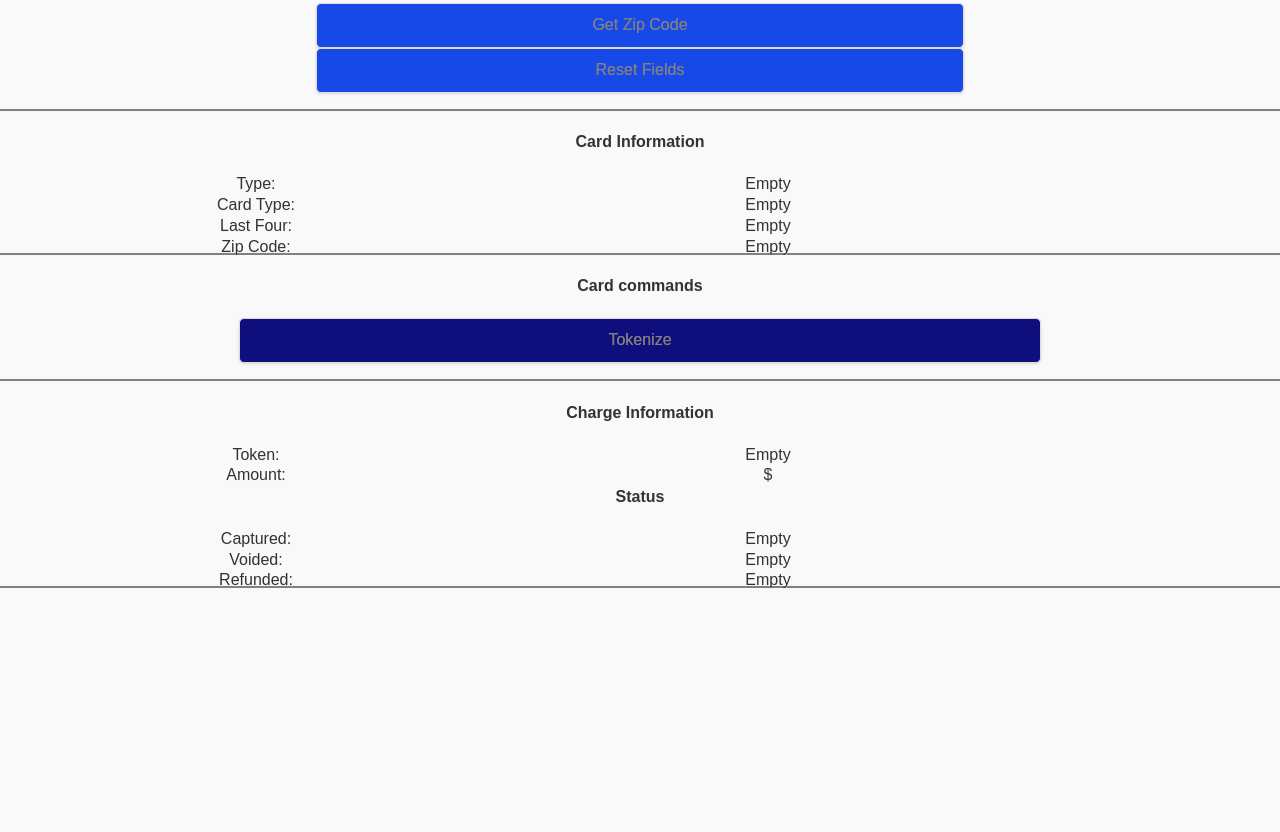
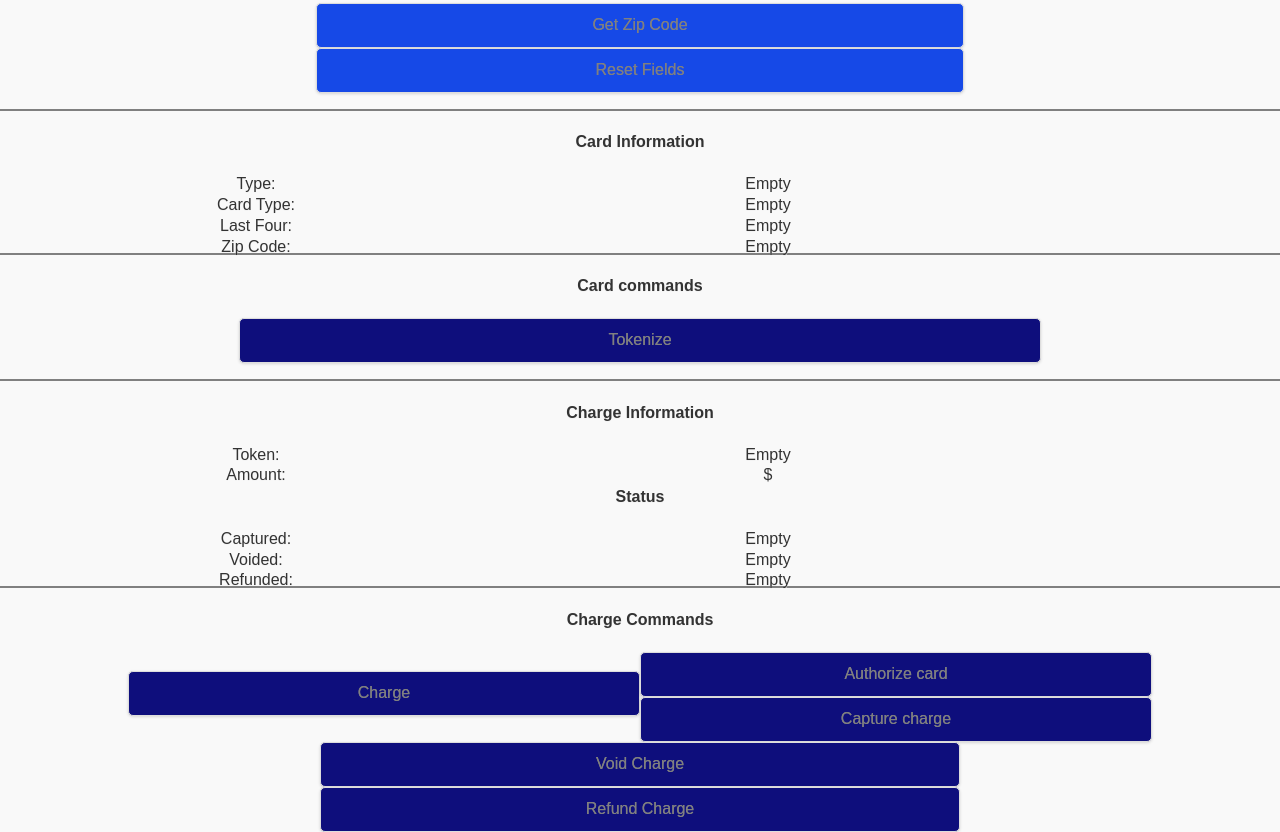
Before and after one commit to devotebest/Cordova_Cardflight, a plain HTML site: page demo/index.html in a window 1280 px wide. Shown: the part 601-1433 px from the top of the page. Before the commit the page ends 1205 px from the top, so only its background shows below. Drawn offline with Linux system fonts and the light colour scheme.

Commit message:
demo app
demo app

```diff
--- a/demo/index.html
+++ b/demo/index.html
@@ -148,6 +148,24 @@
     		</div>
     		<p class="line">
     	</div>
+    	<div class="center">
+    		<h4>Charge Commands</h4>
+    		<div>
+    			<div style="width: 40%;float:left;margin-top: 19px;margin-left: 10%;">
+    				<a href="#" class="blue1 btn" style="margin: auto;color: white" data-role="button">Charge</a>
+    			</div>
+    			<div id="token" style="width: 40%;float:left;margin: auto">
+    				<a href="#" class="blue1 btn" style="margin: auto;color: white" data-role="button">Authorize card</a>
+    				<a href="#" class="blue1 btn" style="margin: auto;color: white" data-role="button">Capture charge</a>
+    			</div>
+    		</div>
+    		<div class="clear" style="width: 50%;margin: auto;">
+    			<a href="#" class="blue1 btn" style="margin: auto;color: white" data-role="button">Void Charge</a>
+    		</div>
+    		<div class="clear" style="width: 50%;margin: auto;">
+    			<a href="#" class="blue1 btn" style="margin: auto;color: white" data-role="button">Refund Charge</a>
+    		</div>
+    	</div>
 	</div>
 </div>
 <script>
```
